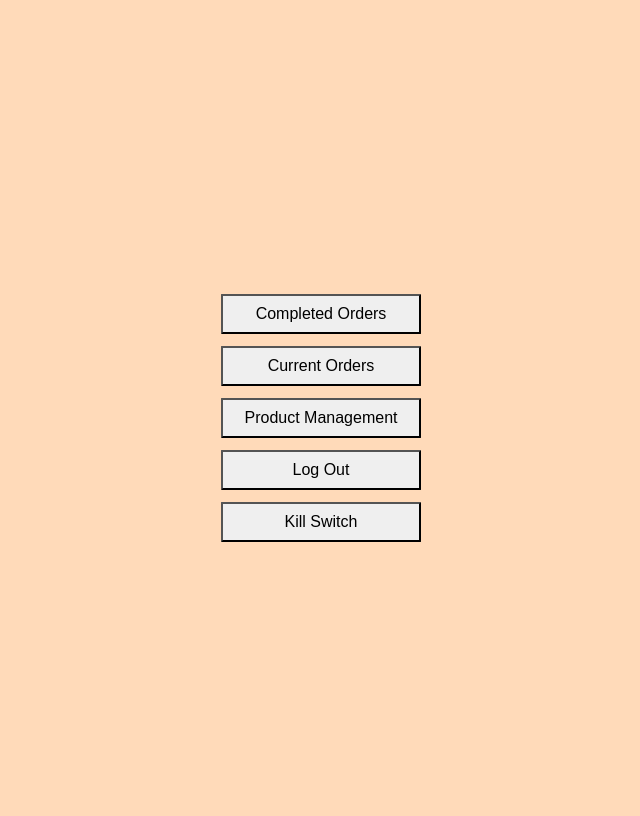
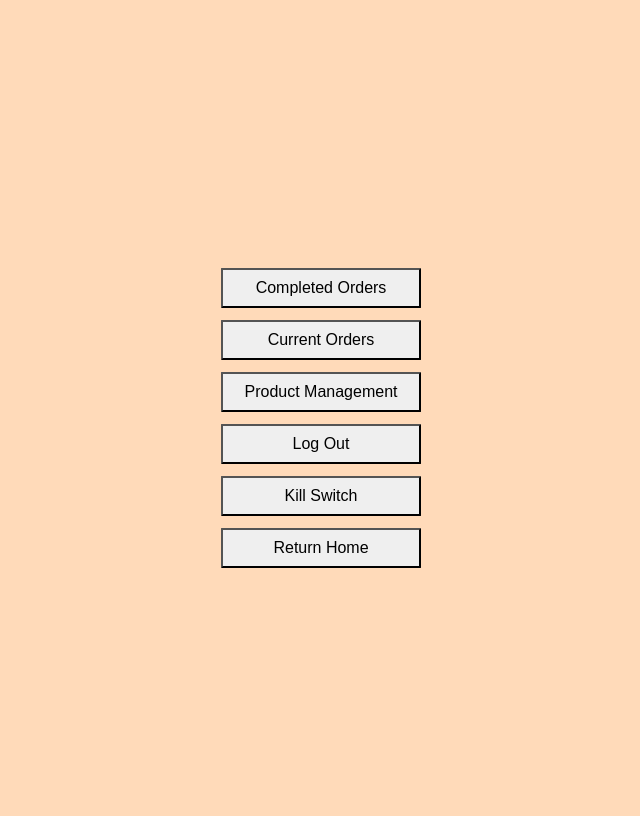
Before and after one commit to hiddenInt2/mingleMug, a PHP site: page /admin/adminhome.html in a window 1280 px wide. Shown: the whole page, without its empty margins (329-969 px from the left). Run offline with PHP 8.4, Linux system fonts and the light colour scheme.

Commit message:
added a button to admin home

```diff
--- a/admin/adminhome.css
+++ b/admin/adminhome.css
@@ -39,7 +39,13 @@ button:hover{
     font-size:16px;
 
 }
+.Return{
+    width:200px;
+    height:40px;
+    margin:6px;
+    font-size:16px;
 
+}
 .group{
     display:flex;
     justify-content:center;
--- a/admin/adminhome.html
+++ b/admin/adminhome.html
@@ -30,6 +30,12 @@
                 <div class="Kill">
                     <button type="button">Kill Switch</button>
                 </div>
+                <div class="Return">
+                    <a href ="/index.html">
+                        <button type="button">Return Home</button>
+                    </a>
+
+                </div>
             </div>
         </form>
     </body>
```
